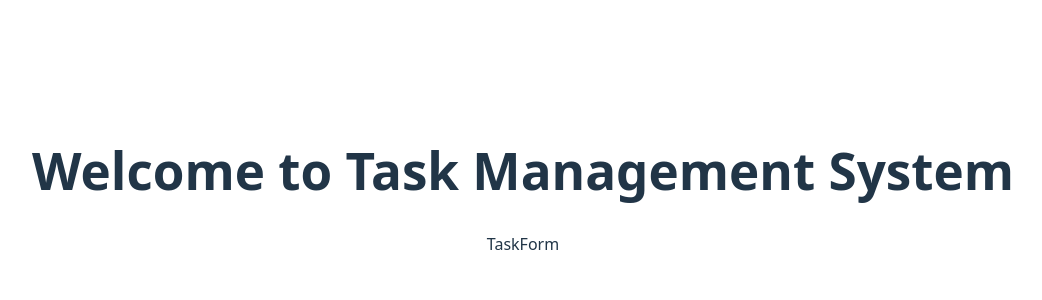
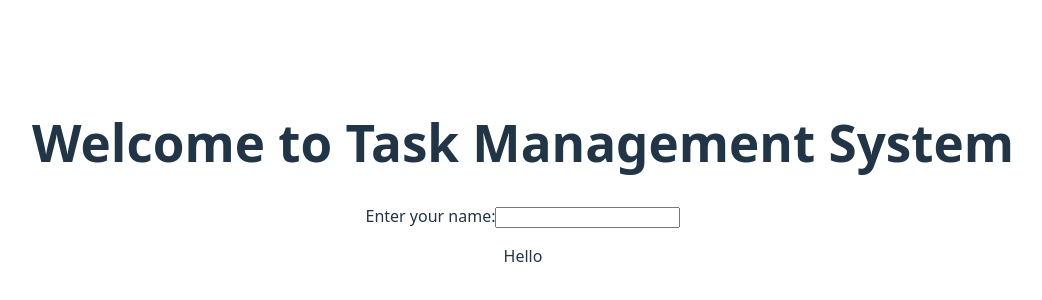
Before and after one commit to hemkishorepradhan2/Task-Management-System, a React (Vite) app in the folder frontend/: page / in a window 1280 px wide. Shown: the part 218-518 px from the top of the page, without its empty margins (117-1159 px from the left). Built offline with nearby package versions, Linux system fonts and the light colour scheme.

Commit message:
done with the form prerequisite.

```diff
--- a/frontend/src/components/TaskForm.jsx
+++ b/frontend/src/components/TaskForm.jsx
@@ -1,9 +1,23 @@
 import React from 'react'
+import { useState } from 'react'
+
 
 function TaskForm() {
-  return (
-    <div>TaskForm</div>
+    const [name,setName]=useState("");
+
+
+    return (
+
+    <>
+    <form>
+        <label>
+            Enter your name:
+            <input type="text" value={name} onChange={(e)=>setName(e.target.value)} />
+        </label>
+    </form>
+    <p>Hello {name} </p>
+    </>
   )
 }
 
-export default TaskForm
+export default TaskForm;
```
